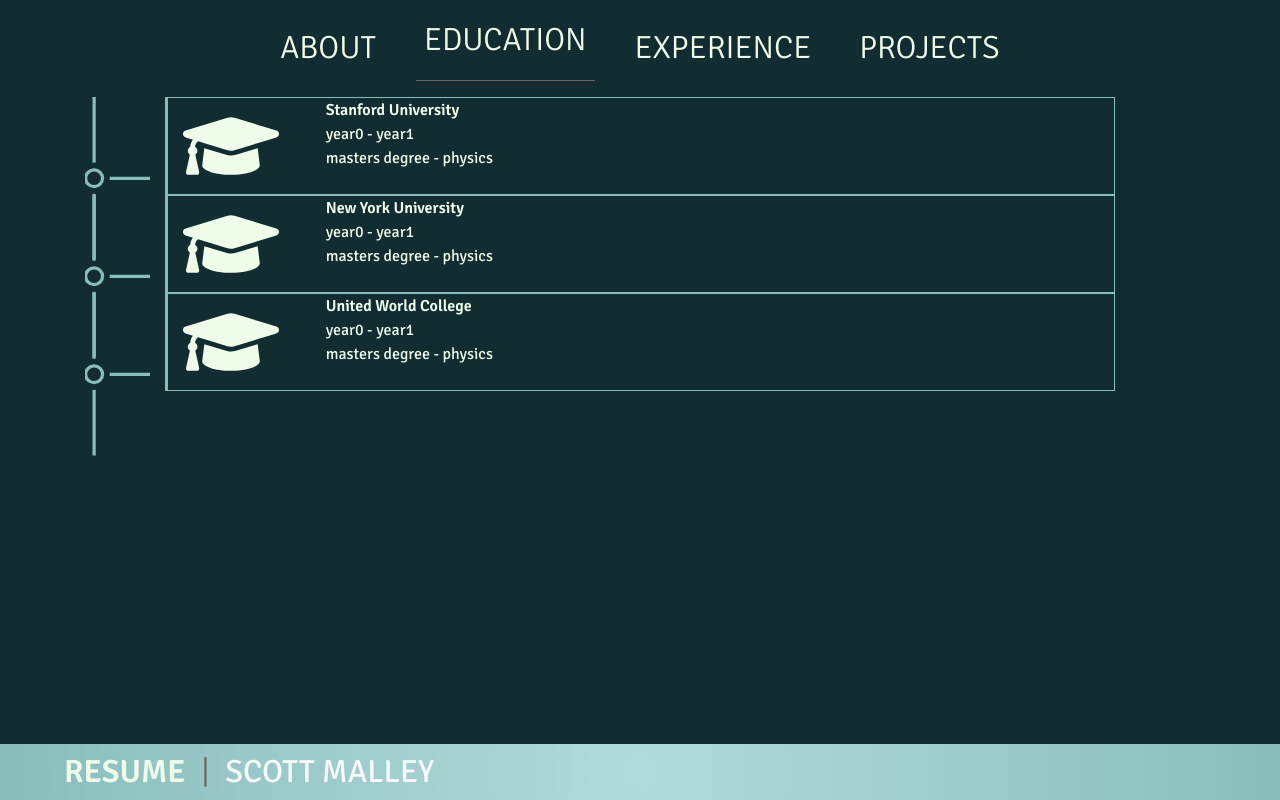
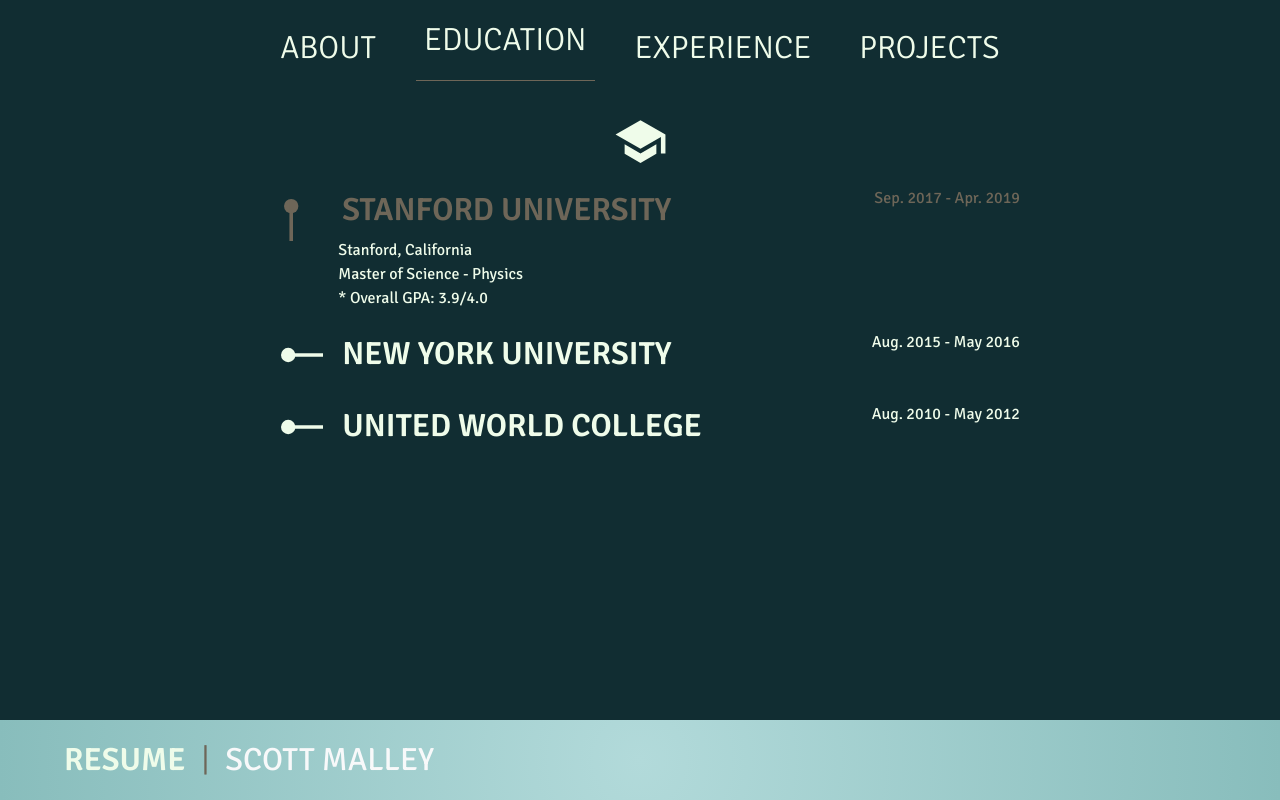
Before and after one commit to ScottRMalley/react-resume, a React (Create React App) app: page /education in a window 1280 px wide. Built offline with nearby package versions, Linux system fonts and the light colour scheme.

Commit message:
started moving to bootstrap classes

```diff
--- a/src/AppRouter.js
+++ b/src/AppRouter.js
@@ -10,6 +10,7 @@
 import Education from './pages/Education';
 import Experience from './pages/Experience';
 import Projects from './pages/Projects';
+import {Container, Row} from 'react-bootstrap';
 
 const variants = {
     loading: {
@@ -30,7 +31,7 @@
     const controls = useAnimation();
     const [stillLoading, setStillLoading] = useState(true);
     useEffect(() => {
-    if(!loading){
+        if (!loading) {
             controls.start('done')
                 .then(() => setStillLoading(false))
         }
@@ -38,7 +39,9 @@
     return (
         <BrowserRouter>
             <motion.div initial="loading" animate={controls} variants={variants}>
+                <Container>
                     <AppHeader loading={stillLoading}/>
+                    <Row>
                         <Switch>
                             <Route path="/education">
                                 <Education/>
@@ -53,6 +56,8 @@
                                 <About/>
                             </Route>
                         </Switch>
+                    </Row>
+                </Container>
             </motion.div>
         </BrowserRouter>
     )
--- a/src/components/AppHeader.js
+++ b/src/components/AppHeader.js
@@ -1,16 +1,15 @@
 import React from 'react';
 import '../styles/components/AppHeader.css';
 import HeaderButton from './HeaderButton';
+import {Row} from 'react-bootstrap';
 
 export default function AppHeader({loading}) {
     return (
-        <nav>
-            <div className="header-text">
-                <HeaderButton loading={loading} to="/" title="About"/>
-                <HeaderButton loading={loading} to="/education" title="Education"/>
-                <HeaderButton loading={loading} to="/experience" title="Experience"/>
-                <HeaderButton loading={loading} to="/projects" title="Projects"/>
-            </div>
-        </nav>
+        <Row className="d-flex flex-row align-content-end justify-content-center">
+            <HeaderButton loading={loading} to="/" title="About"/>
+            <HeaderButton loading={loading} to="/education" title="Education"/>
+            <HeaderButton loading={loading} to="/experience" title="Experience"/>
+            <HeaderButton loading={loading} to="/projects" title="Projects"/>
+        </Row>
     );
 }
--- a/src/components/EducationCard.js
+++ b/src/components/EducationCard.js
@@ -1,37 +1,78 @@
 import React from 'react';
-import {FaGraduationCap} from 'react-icons/fa';
-import {motion, AnimatePresence} from 'framer-motion';
+import {AnimatePresence, motion} from 'framer-motion';
 import '../styles/components/EducationCard.css';
-import Strings from '../Strings';
 import TimelineIcon from './TimelineIcon';
 import {Col, Row} from 'react-bootstrap';
 
-export default function EducationCard({i, expanded, setExpanded, title}) {
+const colorVariants = {
+    open: {
+        color: 'var(--quaternary)',
+    },
+    closed: {
+        color: 'var(--text-primary)',
+    }
+}
+
+const svgVariants = {
+    open: {
+        color: 'var(--quaternary)',
+        transform: 'rotate(90deg)',
+    },
+    closed: {
+        color: 'var(--text-primary)',
+    }
+}
+
+export default function EducationCard({i, expanded, setExpanded, name, startDate, endDate, degree, location, bullets}) {
     const isOpen = i === expanded;
     return (
+        <Row
+            onClick={() => setExpanded(isOpen ? false : i)}
+            className="education-card-outer pb-1"
+        >
+            <Col lg={2}/>
+            <Col lg={8}>
                 <Row>
-            <Col lg={1} style={{height: '1vh'}}>
+                    <Col lg={1} className="d-flex flex-column justify-content-center">
+                        <motion.div
+                            initial="closed"
+                            animate={isOpen ? 'open' : 'closed'}
+                            variants={svgVariants}
+                        >
                             <TimelineIcon
-                    color="var(--background)"
-                    weight="10"
+                                weight="15"
+                                width="3rem"
                             />
+                        </motion.div>
                     </Col>
-            <Col
-                lg={10}
-                onClick={() => setExpanded(isOpen ? false : i)}
-                className="education-card-outer"
+                    <Col lg={8}>
+                        <motion.div
+                            initial="closed"
+                            animate={isOpen ? 'open' : 'closed'}
+                            variants={colorVariants}
+                            style={{
+                                fontFamily: 'Signika-SemiBold',
+                                fontSize: 'xx-large',
+                            }} className="pl-1"
                         >
-                <Row>
-                    <Col lg={2}>
-                        <FaGraduationCap size="6rem"/>
+                            {name.toUpperCase()}
+                        </motion.div>
                     </Col>
-                    <Col lg={10}>
-                        <Row style={{fontFamily: 'Signika-SemiBold'}}>{title}</Row>
-                        <Row>year0 - year1</Row>
-                        <Row>masters degree - physics</Row>
+                    <Col lg={3}>
+                        <motion.div
+                            initial="closed"
+                            animate={isOpen ? 'open' : 'closed'}
+                            variants={colorVariants}
+                        >
+                            <Row className="d-flex flex-row justify-content-lg-end justify-content-sm-start">
+                                {startDate} - {endDate}
+                            </Row>
+                        </motion.div>
                     </Col>
                 </Row>
-                <Row>
+                <Row className="pb-3 pt-1">
+                    <Col lg={1}/>
+                    <Col lg={11}>
                         <AnimatePresence initial={false}>
                             {isOpen && (
                                 <motion.section
@@ -45,12 +86,16 @@
                                     }}
                                     transition={{duration: 0.8, ease: [0.04, 0.62, 0.23, 0.98]}}
                                 >
-                                <div>{Strings.About.tagline}</div>
+                                    <div>{location}</div>
+                                    <div>{degree}</div>
+                                    <div>{bullets && bullets.map(b => (<div>{'* ' + b + '\n'}</div>))}</div>
                                 </motion.section>
                             )}
                         </AnimatePresence>
+                    </Col>
                 </Row>
             </Col>
+            <Col lg={2}/>
         </Row>
     );
 };
--- a/src/components/TimelineIcon.js
+++ b/src/components/TimelineIcon.js
@@ -1,15 +1,20 @@
 import React from 'react';
 
-export default function TimelineIcon({color, weight}) {
-  return (
-      <svg xmlns="http://www.w3.org/2000/svg" viewBox="0 0 200 500">
-        <g>
-          <circle cx="28" cy="250" r="26" fill="none" strokeWidth={weight} stroke={color}/>
-          <line x1="28" y1="0" x2="28" y2="202" strokeWidth={weight} stroke={color}/>
-          <line x1="28" y1="298" x2="28" y2="500" strokeWidth={weight} stroke={color}/>
-          <line x1="76" y1="250" x2="200" y2="250" strokeWidth={weight} stroke={color}/>
-        </g>
-      </svg>
+export default function TimelineIcon({color: colorProp, weight, width, height}) {
+    const color = colorProp || 'currentColor';
+    return (
+        <svg
+            xmlns="http://www.w3.org/2000/svg"
+            viewBox="0 0 200 100"
+            preserveAspectRatio="xMinYMid"
+            width={width}
+            height={height}
+        >
+            <g>
+                <circle cx={25 + 2 * weight} cy="50" r={2 * weight} fill={color}/>
+                <line x1={2 * weight} y1="50" x2="200" y2="50" strokeWidth={weight} stroke={color}/>
+            </g>
+        </svg>
 
-  )
+    )
 }
--- a/src/pages/About.js
+++ b/src/pages/About.js
@@ -5,7 +5,7 @@
 export default function About() {
     return (
         <div className="about-container">
-            <div className="self-portrait"></div>
+            <div className="self-portrait"/>
             <div className="page-separator"/>
             <div className="about-tagline">
                 {Strings.About.tagline}
--- a/src/pages/Education.js
+++ b/src/pages/Education.js
@@ -1,22 +1,37 @@
-import React, {useState} from 'react';
+import React, {useEffect, useState} from 'react';
 import EducationCard from '../components/EducationCard';
 import '../styles/pages/Education.css'
 import Strings from '../Strings';
 import {Container, Row} from 'react-bootstrap';
+import Fade from 'react-reveal/Fade';
+import {IoMdSchool} from 'react-icons/io';
 
 export default function Education() {
     const [expanded, setExpanded] = useState(false);
     const cards = Strings.Education.schools.map((school, ind) => (
         <EducationCard
-            title={school.name}
+            {...school}
             i={ind}
             expanded={expanded}
             setExpanded={setExpanded}
         />
-    ))
+    ));
+    useEffect(() => {
+        setTimeout(() => {
+            setExpanded(0);
+        });
+    }, []);
     return (
-        <Container className="education-container">
-            {cards}
+        <Container className="">
+                <Fade duration={1000}>
+                    <Row className="d-flex flex-row justify-content-center pb-3 pt-3">
+                        <IoMdSchool
+                            color="var(--text-primary)"
+                            size="5%"
+                        />
+                    </Row>
+                    {cards}
+                </Fade>
         </Container>
     );
 }
--- a/src/pages/Splash.js
+++ b/src/pages/Splash.js
@@ -10,6 +10,7 @@
   },
   done: {
     height: '7%',
+    minHeight: '5rem',
     transition: {
       duration: 1,
     }
--- a/src/styles/components/EducationCard.css
+++ b/src/styles/components/EducationCard.css
@@ -1,8 +1,4 @@
 .education-card-outer {
-    border-left: var(--background) solid 0.2rem;
-    border-bottom: var(--background) solid 0.1rem;
-    border-top: var(--background) solid 0.1rem;
-    border-right: var(--background) solid 0.1rem;
     font-family: Signika-Regular, sans-serif;
     color: var(--text-primary);
     background: var(--text-dark);
--- a/src/styles/pages/About.css
+++ b/src/styles/pages/About.css
@@ -12,10 +12,6 @@
 }
 
 .page-separator {
-    display: flex;
-    width: 50%;
-    flex: 1;
-    padding-top: 3rem;
     border-bottom: var(--quaternary) solid 0.1rem;
 }
 
```
Lines whose indentation alone changed are shown as unchanged.
